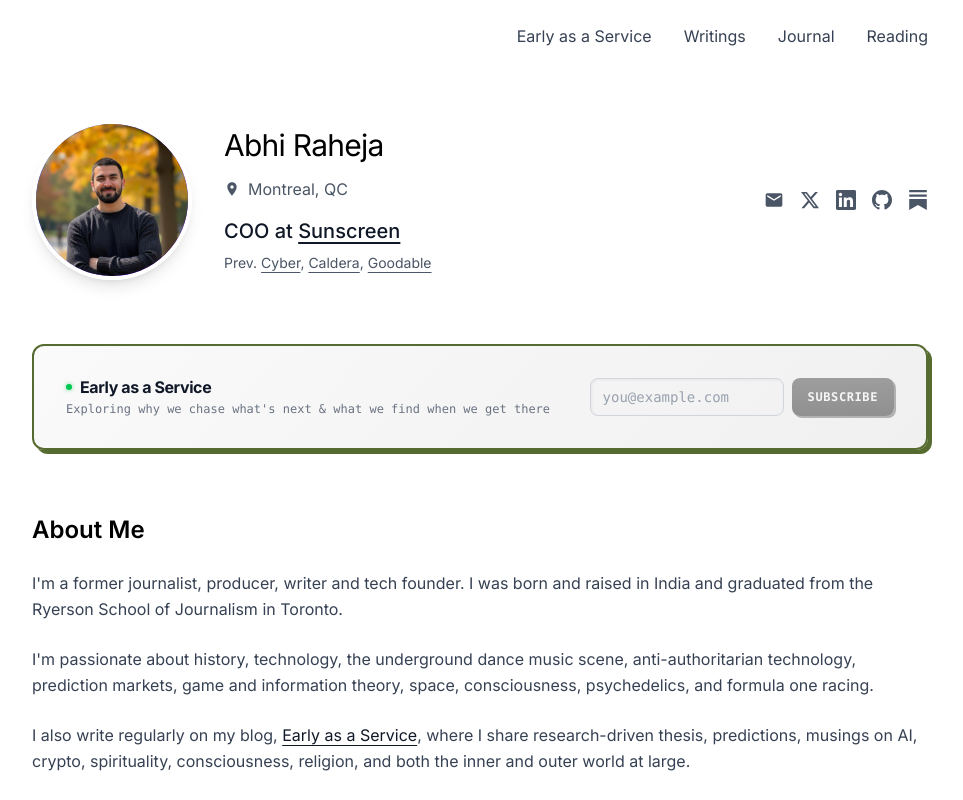
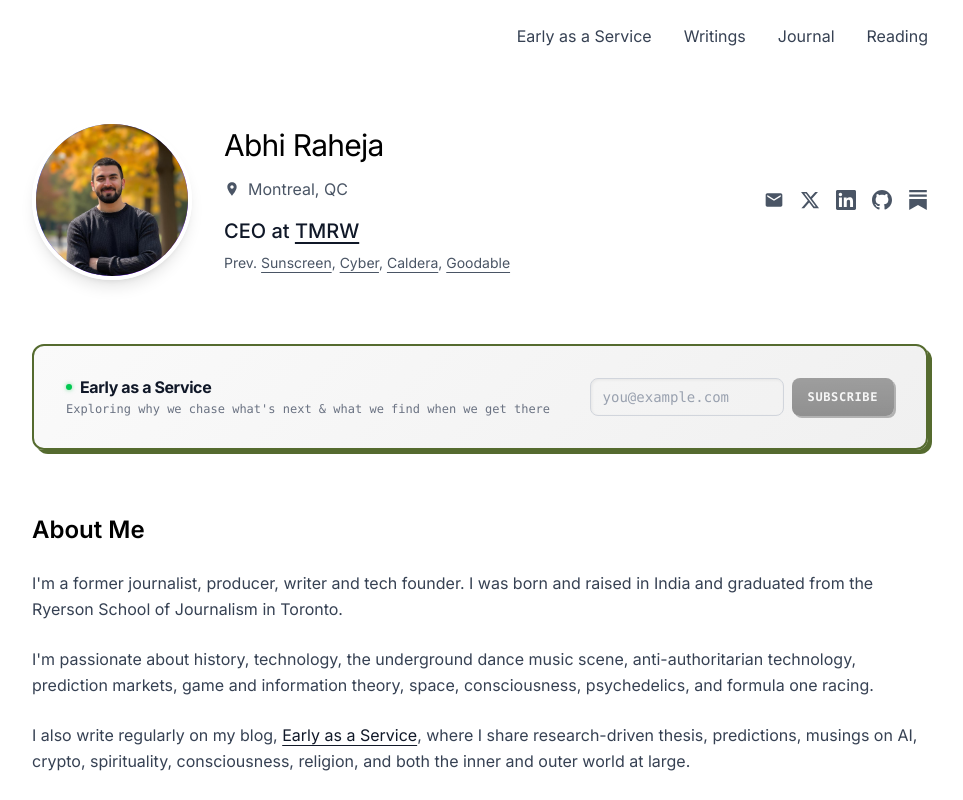
Before and after one commit to abhi-raheja/personal-website, a Next.js app: page / in a window 1280 px wide. Shown: the top 800 px of the page, without its empty margins (160-1123 px from the left). Built offline with nearby package versions, Linux system fonts and the light colour scheme; no server answers.

Commit message:
Update homepage role to CEO at TMRW

```diff
--- a/src/app/page.tsx
+++ b/src/app/page.tsx
@@ -138,12 +138,12 @@ export default async function Home() {
                 {/* Professional Info */}
                 <div className="mb-2">
                   <h2 className="text-lg md:text-xl font-medium text-gray-900">
-                    COO at <a href="https://www.sunscreen.tech" target="_blank" rel="noopener noreferrer" className="hover:text-black transition-colors underline underline-offset-4">Sunscreen</a>
+                    CEO at <a href="https://tmrw.credit" target="_blank" rel="noopener noreferrer" className="hover:text-black transition-colors underline underline-offset-4">TMRW</a>
                   </h2>
                 </div>
 
                 <div className="text-sm text-gray-600">
-                  <span>Prev. <a href="https://cyber.co" target="_blank" rel="noopener noreferrer" className="hover:text-gray-800 transition-colors underline underline-offset-4">Cyber</a>, <a href="https://caldera.xyz" target="_blank" rel="noopener noreferrer" className="hover:text-gray-800 transition-colors underline underline-offset-4">Caldera</a>, <a href="https://goodable.co" target="_blank" rel="noopener noreferrer" className="hover:text-gray-800 transition-colors underline underline-offset-4">Goodable</a></span>
+                  <span>Prev. <a href="https://www.sunscreen.tech" target="_blank" rel="noopener noreferrer" className="hover:text-gray-800 transition-colors underline underline-offset-4">Sunscreen</a>, <a href="https://cyber.co" target="_blank" rel="noopener noreferrer" className="hover:text-gray-800 transition-colors underline underline-offset-4">Cyber</a>, <a href="https://caldera.xyz" target="_blank" rel="noopener noreferrer" className="hover:text-gray-800 transition-colors underline underline-offset-4">Caldera</a>, <a href="https://goodable.co" target="_blank" rel="noopener noreferrer" className="hover:text-gray-800 transition-colors underline underline-offset-4">Goodable</a></span>
                 </div>
               </div>
 
```
